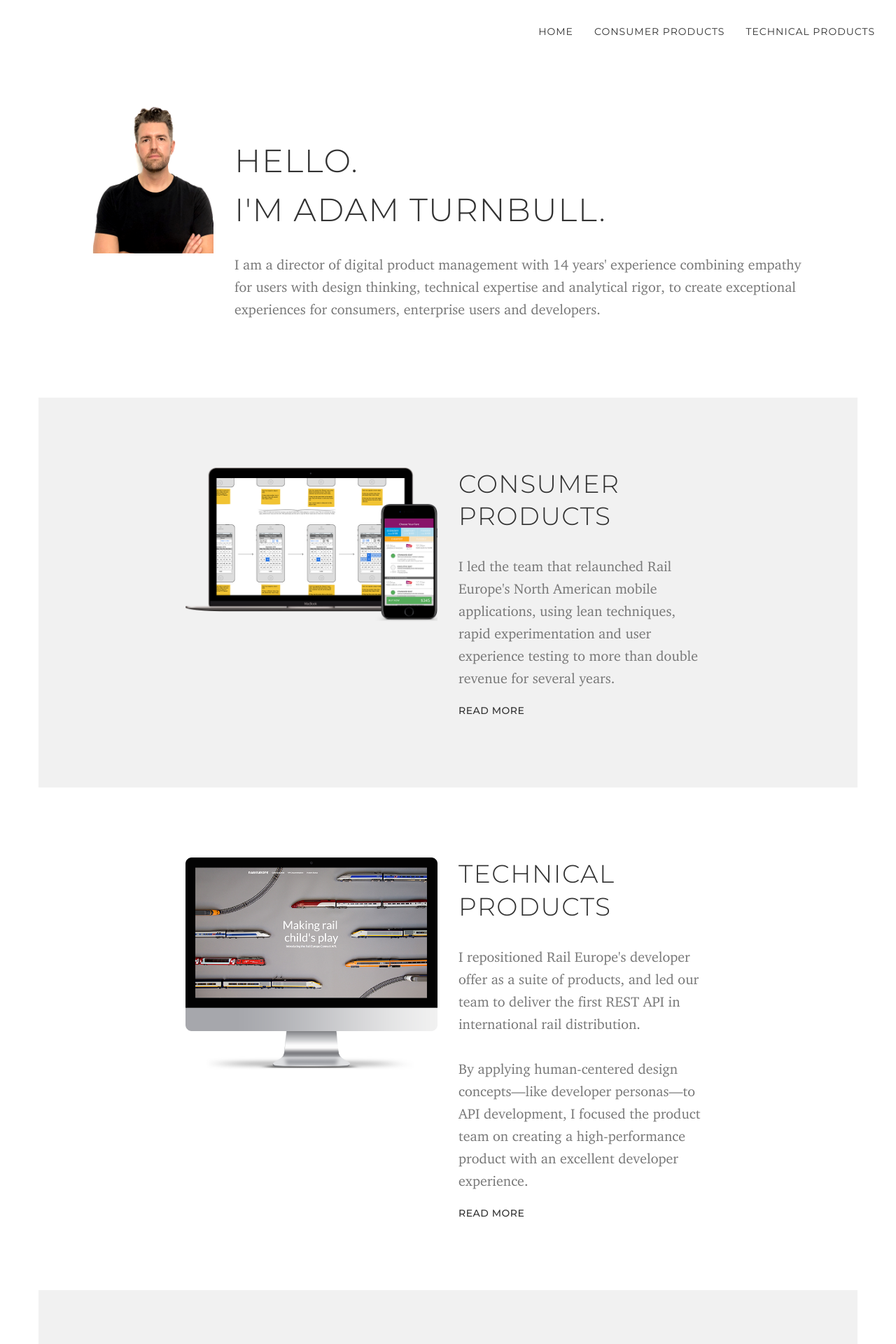
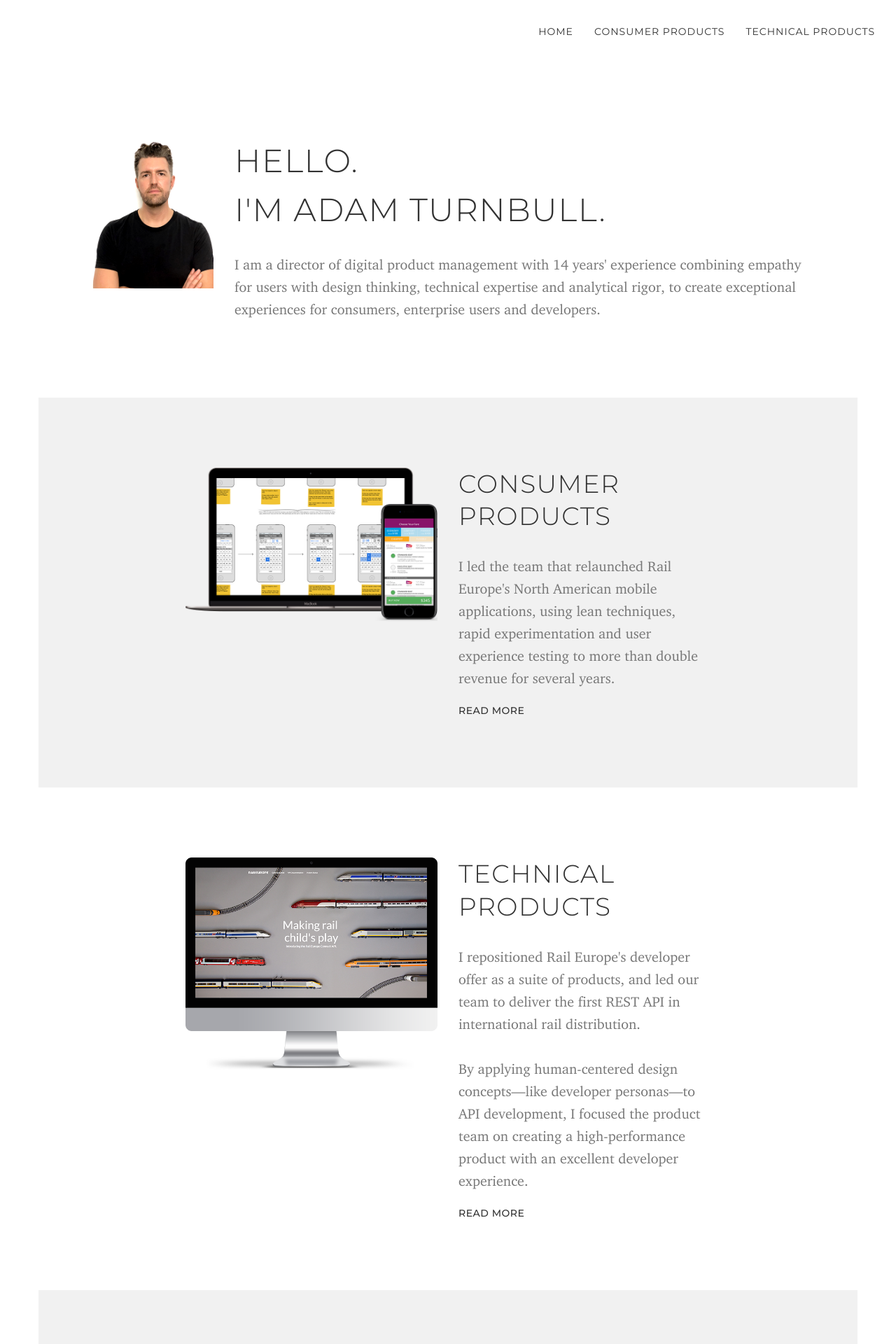
Before and after one commit to adamturnbull/adamturnbull.github.io, a Jekyll site: the page built from index.html, in a window 1280 px wide. Shown: the top 1920 px of the page at 70% size. Built offline with Jekyll 4.4.1, drawn with Linux system fonts in a browser that asks for light colours; nearby versions of some CDN libraries; some web fonts are replaced.

Commit message:
Padding on Avatar

```diff
--- a/css/adamjturnbull.css
+++ b/css/adamjturnbull.css
@@ -72,8 +72,18 @@ h3 {
   padding-top: 20px;
 }
 
+.avatar {
+  padding-top: 20px;
+}
+
 @media (min-width: 768px) {
   .intro {
+    padding-top: 50px;
+  }
+}
+
+@media (min-width: 768px) {
+  .avatar {
     padding-top: 50px;
   }
 }
--- a/index.html
+++ b/index.html
@@ -5,7 +5,7 @@
 
 <div class="container-fluid">
   <section class="row homepage-hero">
-    <div class="col-sm-2 col-sm-offset-1 col-xs-4">
+    <div class="col-sm-2 col-sm-offset-1 col-xs-4 avatar">
       <img id="avatar" src="img/Headshot.png" class="img-responsive" alt="Adam Turnbull, Director of Product">
     </div>
     <div class="col-sm-8 col-xs-12 intro">
```
